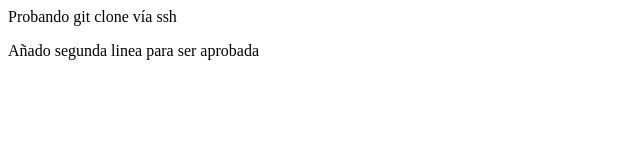
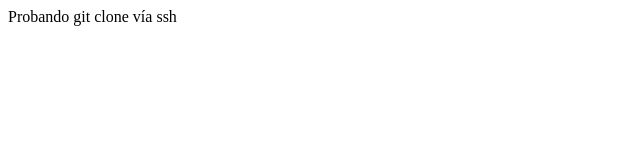
Before and after one commit to Davicin1992/uax-devops-02, a plain HTML site: page index.html in a window 1280 px wide. Shown: the whole page, without its empty margins (0-640 px from the left). Drawn offline with Linux system fonts and the light colour scheme.

Commit message:
Update index.html

```diff
--- a/index.html
+++ b/index.html
@@ -4,6 +4,6 @@
  </head>
  <body>
  <p>Probando git clone vía ssh</p>
-   <p>Añado segunda linea para ser aprobada</p>
+
  </body>
 </html>
```
